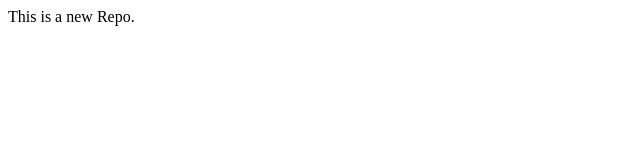
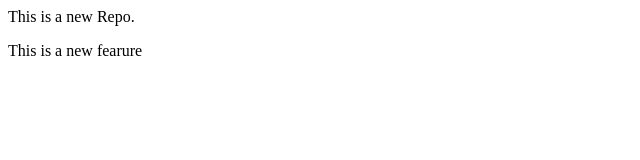
Before and after one commit to bhairabmahato/LocalRepo, a plain HTML site: page index.html in a window 1280 px wide. Shown: the whole page, without its empty margins (0-640 px from the left). Drawn offline with Linux system fonts and the light colour scheme.

Commit message:
Add new fearure

```diff
--- a/index.html
+++ b/index.html
@@ -1 +1,2 @@
 <p>This is a new Repo.</p>
+<p>This is a new fearure</p>
```
